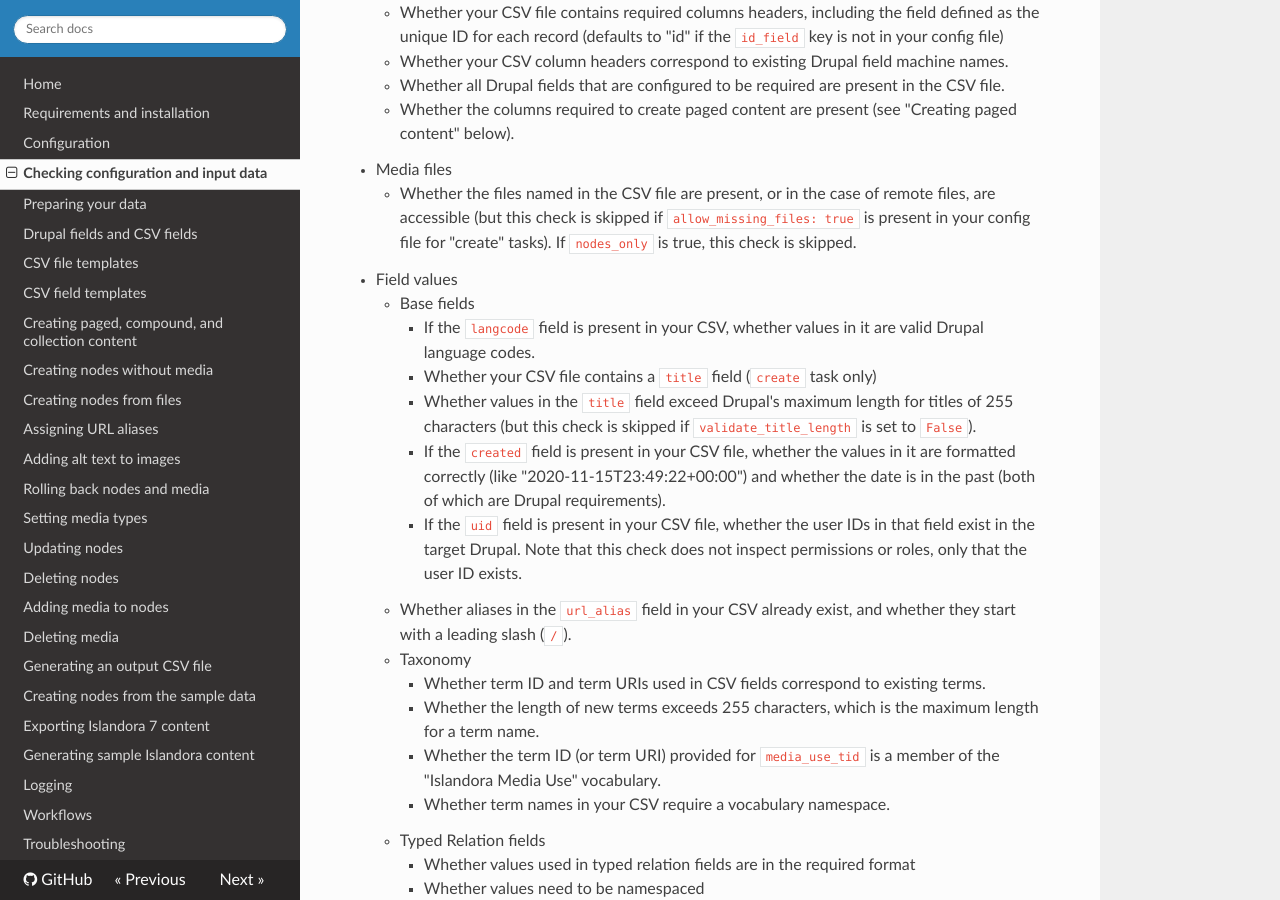
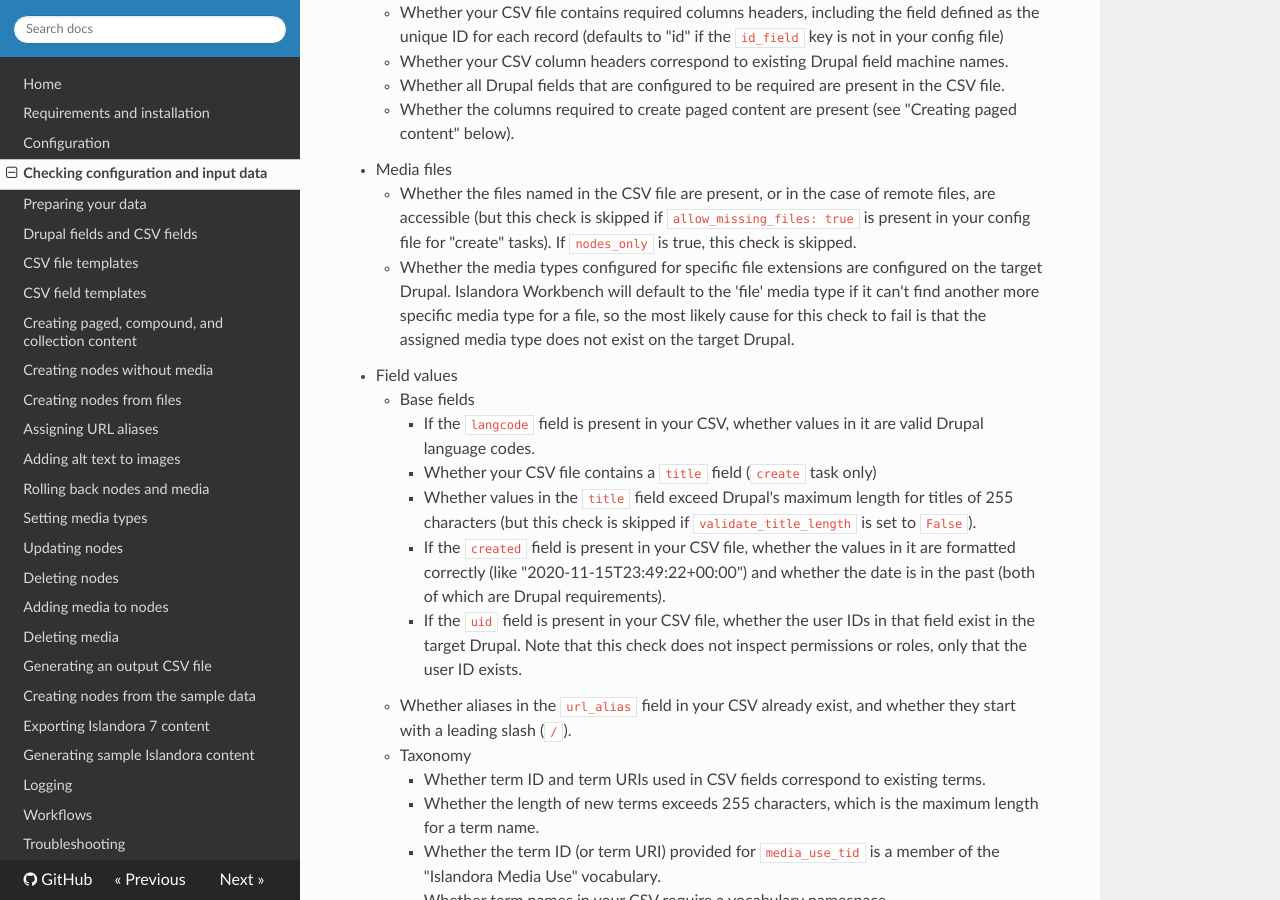
Before and after one commit to mjordan/islandora_workbench_docs, an MkDocs documentation site: the page built from docs/check.md, in a window 1280 px wide and 900 px high, scrolled down 763 px. Built offline with MkDocs 1.6.1, drawn with Linux system fonts in a browser that asks for light colours; nearby versions of some CDN libraries; old or Windows-style settings are respelled for this version of MkDocs.

Commit message:
Added note about media type check.

```diff
--- a/docs/check.md
+++ b/docs/check.md
@@ -24,6 +24,7 @@
     * Whether the columns required to create paged content are present (see "Creating paged content" below).
 * Media files
     * Whether the files named in the CSV file are present, or in the case of remote files, are accessible (but this check is skipped if `allow_missing_files: true` is present in your config file for "create" tasks). If `nodes_only` is true, this check is skipped.
+    * Whether the media types configured for specific file extensions are configured on the target Drupal. Islandora Workbench will default to the 'file' media type if it can't find another more specific media type for a file, so the most likely cause for this check to fail is that the assigned media type does not exist on the target Drupal.
 * Field values
     * Base fields
         * If the `langcode` field is present in your CSV, whether values in it are valid Drupal language codes.
```
Also changed, not shown: site/index.html, site/installation/index.html, site/sitemap.xml.
